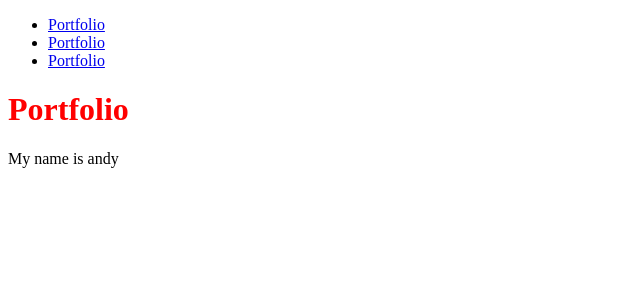
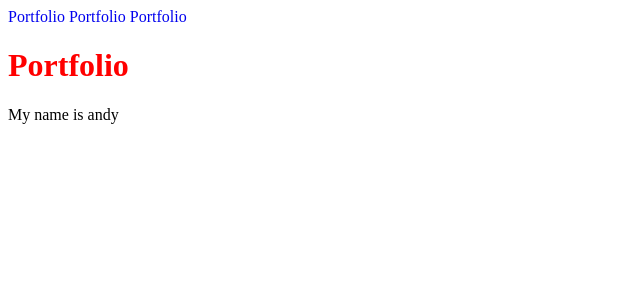
Before and after one commit to woolyink/woolyink.github.io, a Jekyll site: the page built from index.html, in a window 1280 px wide. Shown: the top 300 px of the page, without its empty margins (0-640 px from the left). Built offline with Jekyll 4.4.1, drawn with Linux system fonts in a browser that asks for light colours.

Commit message:
rework sass imports and basic nav styling

```diff
--- /dev/null
+++ b/_sass/base-styles.scss
@@ -0,0 +1,20 @@
+nav {
+
+	ul {
+		margin: 0;
+		padding: 0;
+
+		li {
+			display: inline;
+			list-style-type: none;
+		}
+	}
+
+	a {
+		text-decoration: none;
+
+		&:hover {
+			text-decoration: none;
+		}
+	}
+}
--- a/css/style.scss
+++ b/css/style.scss
@@ -2,7 +2,22 @@
 # css
 ---
 
+
+// Variables
+
+$primary-colour: red;
+$secondary-colour: blue;
+
+
+
 //Imports
-@import "CSSWIZARDRY";
+@import "css-wizardry-grid";
+@import "base-styles";
 
-h1{color:red;}
+
+
+
+
+h1{
+	color: $primary-colour;
+}
```
Also changed, not shown: _sass/css-wizardry-grid.scss (renamed from _sass/CSSWIZARDRY.scss), 1 other file.
